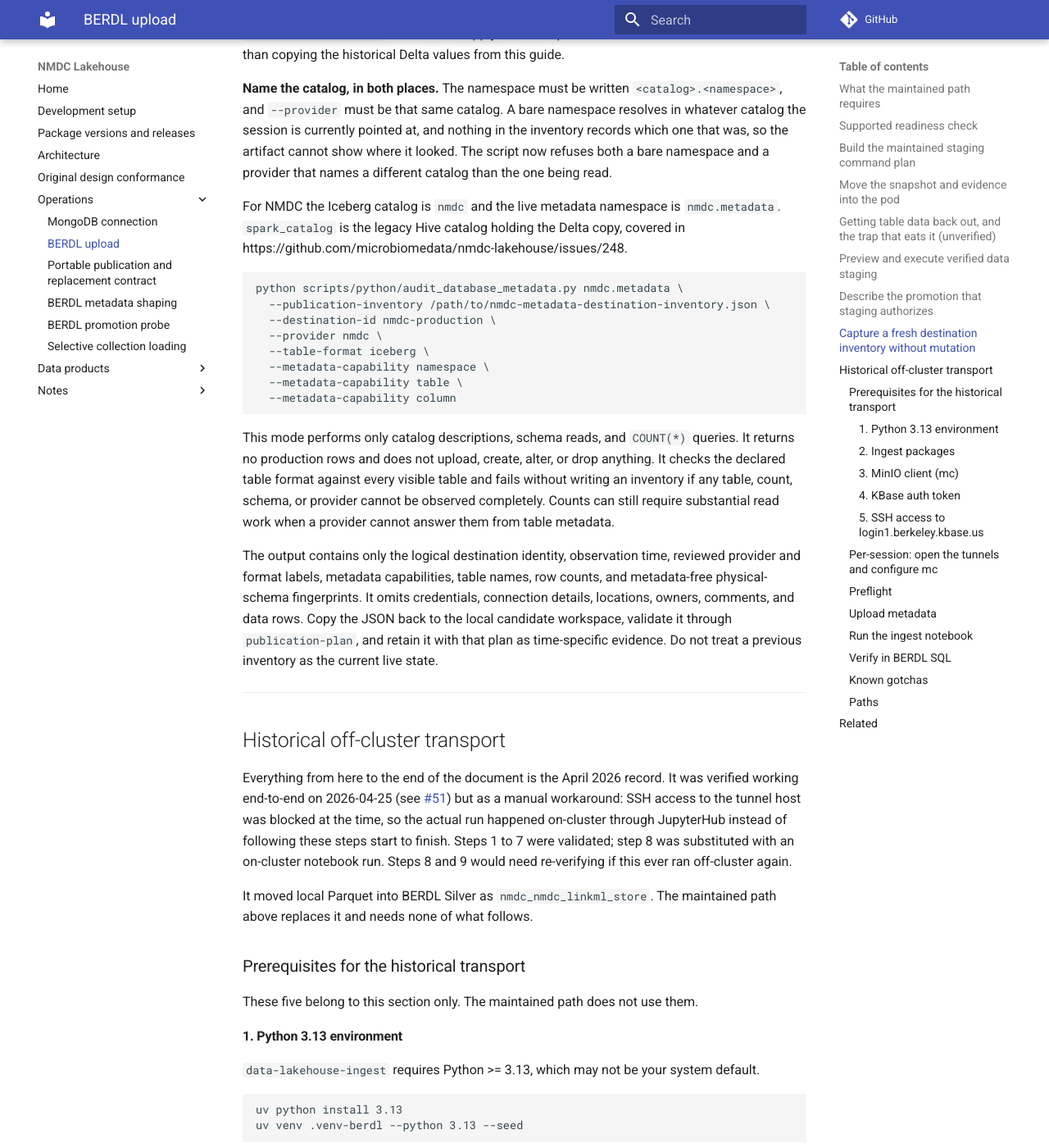
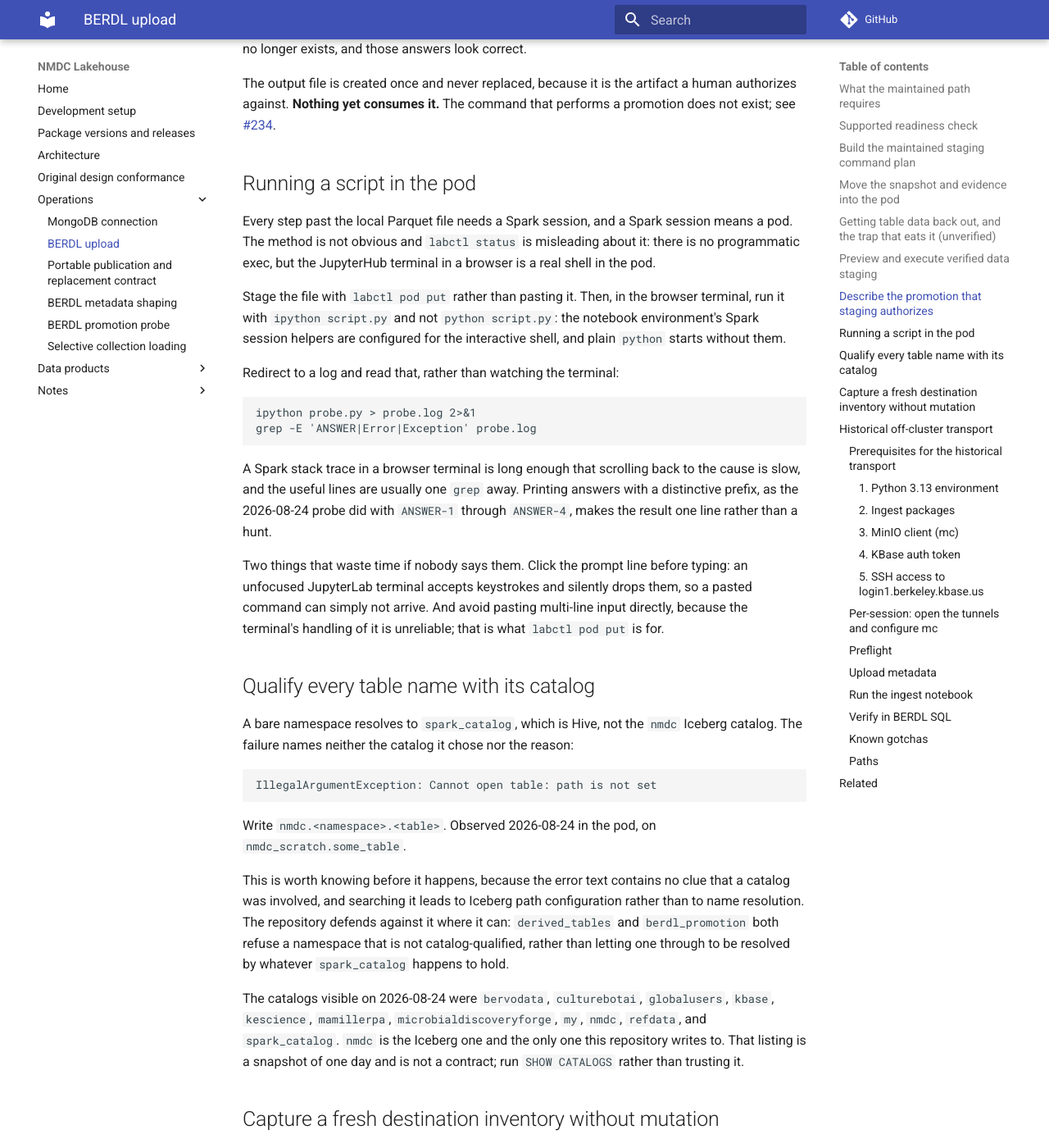
Before and after one commit to microbiomedata/nmdc-lakehouse, an MkDocs documentation site: the page built from docs/berdl-upload.md, in a window 1280 px wide and 1400 px high, scrolled down 11780 px. Shown: the whole window at 82% size. Built offline with MkDocs 1.6.1 and Material for MkDocs 9.7.7, drawn with Linux system fonts in a browser that asks for light colours; comment, search, counter and statistics services are not loaded; some of the changed text lies outside the part shown.

Commit message:
Move the BERDL mechanism out of issue comments and into docs
Everything established on 2026-08-24 lived in issue comments, so a contributor
reading docs/ could not find any of it. Today gave a clean example of the cost:
mongodb-connection.md said the catalog side of the footer key was unverified for
three days after a probe had verified it, because the result went into an issue
comment and nowhere else.

berdl-upload.md gains three things. The local-path trap now covers reads, which
is the more confusing direction because the driver returns a correct schema
before an executor fails on the missing file. Catalog qualification is stated
with the exact error text, since "Cannot open table: path is not set" names
neither the catalog nor the reason and searching it leads somewhere unrelated.
And running a script in the pod is written down, because every remaining
pipeline step needs it and labctl says it is impossible.

column-description-path.md is new and covers the mechanism nothing explained:
the five hops from a LinkML slot description to an Iceberg column comment, what
it costs, and what it replaced. It carries the measured numbers with their dates,
including the grouped-ALTER result that applied 0 of 120 comments silently, so
the next person to propose batching reads that first.

Decisions stay in issues. Only mechanism moved.

Closes #292

Co-Authored-By: Claude <noreply@anthropic.com>

````diff
--- a/docs/berdl-upload.md
+++ b/docs/berdl-upload.md
@@ -325,6 +325,23 @@ That is dangerous for a backup specifically, because what a failed backup leaves
 behind is a set of plausible-looking directories with the right names. Anyone who
 then deletes the source has lost it.
 
+**The same trap catches reads, and it is more confusing from that side.** Reading
+`file://$HOME/biosample_set.parquet` returns the schema correctly, because the
+driver resolves it against its own filesystem, and then fails when an executor
+tries to read the data:
+
+```
+Lost task 0.3 in stage 3.0 (TID 6) (10.1.129.250 executor 8)
+Caused by: java.io.FileNotFoundException:
+  File file:/home/mamillerpa/biosample_set.parquet does not exist
+```
+
+Observed 2026-08-24 while verifying
+[#278](https://github.com/microbiomedata/nmdc-lakehouse/issues/278) in the pod.
+The delay between a correct schema and a missing file is what makes it cost
+time: the first result looks like the read worked. Object storage is the only
+ground the driver and the executors share, in either direction.
+
 **Write to object storage instead**, which every executor can reach, using a
 prefix that carries a timestamp so a rerun cannot overwrite an earlier one. Keep
 it under the tenant staging area: `berdl_staging.py` rejects a bronze prefix
@@ -617,6 +634,65 @@ human authorizes against. **Nothing yet consumes it.** The command that performs
 a promotion does not exist; see
 [#234](https://github.com/microbiomedata/nmdc-lakehouse/issues/234).
 
+## Running a script in the pod
+
+Every step past the local Parquet file needs a Spark session, and a Spark
+session means a pod. The method is not obvious and `labctl status` is misleading
+about it: there is no programmatic exec, but the JupyterHub terminal in a
+browser is a real shell in the pod.
+
+Stage the file with `labctl pod put` rather than pasting it. Then, in the
+browser terminal, run it with `ipython script.py` and not `python script.py`:
+the notebook environment's Spark session helpers are configured for the
+interactive shell, and plain `python` starts without them.
+
+Redirect to a log and read that, rather than watching the terminal:
+
+<!-- verified: 2026-08-24 used in the pod to run the column-comment probe for
+https://github.com/microbiomedata/nmdc-lakehouse/issues/278; the grep returned
+the four ANSWER lines quoted in docs/column-description-path.md. -->
+
+```bash
+ipython probe.py > probe.log 2>&1
+grep -E 'ANSWER|Error|Exception' probe.log
+```
+
+A Spark stack trace in a browser terminal is long enough that scrolling back to
+the cause is slow, and the useful lines are usually one `grep` away. Printing
+answers with a distinctive prefix, as the 2026-08-24 probe did with `ANSWER-1`
+through `ANSWER-4`, makes the result one line rather than a hunt.
+
+Two things that waste time if nobody says them. Click the prompt line before
+typing: an unfocused JupyterLab terminal accepts keystrokes and silently drops
+them, so a pasted command can simply not arrive. And avoid pasting multi-line
+input directly, because the terminal's handling of it is unreliable; that is
+what `labctl pod put` is for.
+
+## Qualify every table name with its catalog
+
+A bare namespace resolves to `spark_catalog`, which is Hive, not the `nmdc`
+Iceberg catalog. The failure names neither the catalog it chose nor the reason:
+
+```
+IllegalArgumentException: Cannot open table: path is not set
+```
+
+Write `nmdc.<namespace>.<table>`. Observed 2026-08-24 in the pod, on
+`nmdc_scratch.some_table`.
+
+This is worth knowing before it happens, because the error text contains no clue
+that a catalog was involved, and searching it leads to Iceberg path configuration
+rather than to name resolution. The repository defends against it where it can:
+`derived_tables` and `berdl_promotion` both refuse a namespace that is not
+catalog-qualified, rather than letting one through to be resolved by whatever
+`spark_catalog` happens to hold.
+
+The catalogs visible on 2026-08-24 were `bervodata`, `culturebotai`,
+`globalusers`, `kbase`, `kescience`, `mamillerpa`, `microbialdiscoveryforge`,
+`my`, `nmdc`, `refdata`, and `spark_catalog`. `nmdc` is the Iceberg one and the
+only one this repository writes to. That listing is a snapshot of one day and is
+not a contract; run `SHOW CATALOGS` rather than trusting it.
+
 ## Capture a fresh destination inventory without mutation
 
 The offline publication planner requires current evidence from the selected
````
Also changed, not shown: docs/column-description-path.md (added, +91 -0 lines), docs/index.md (+1 -0 lines).
